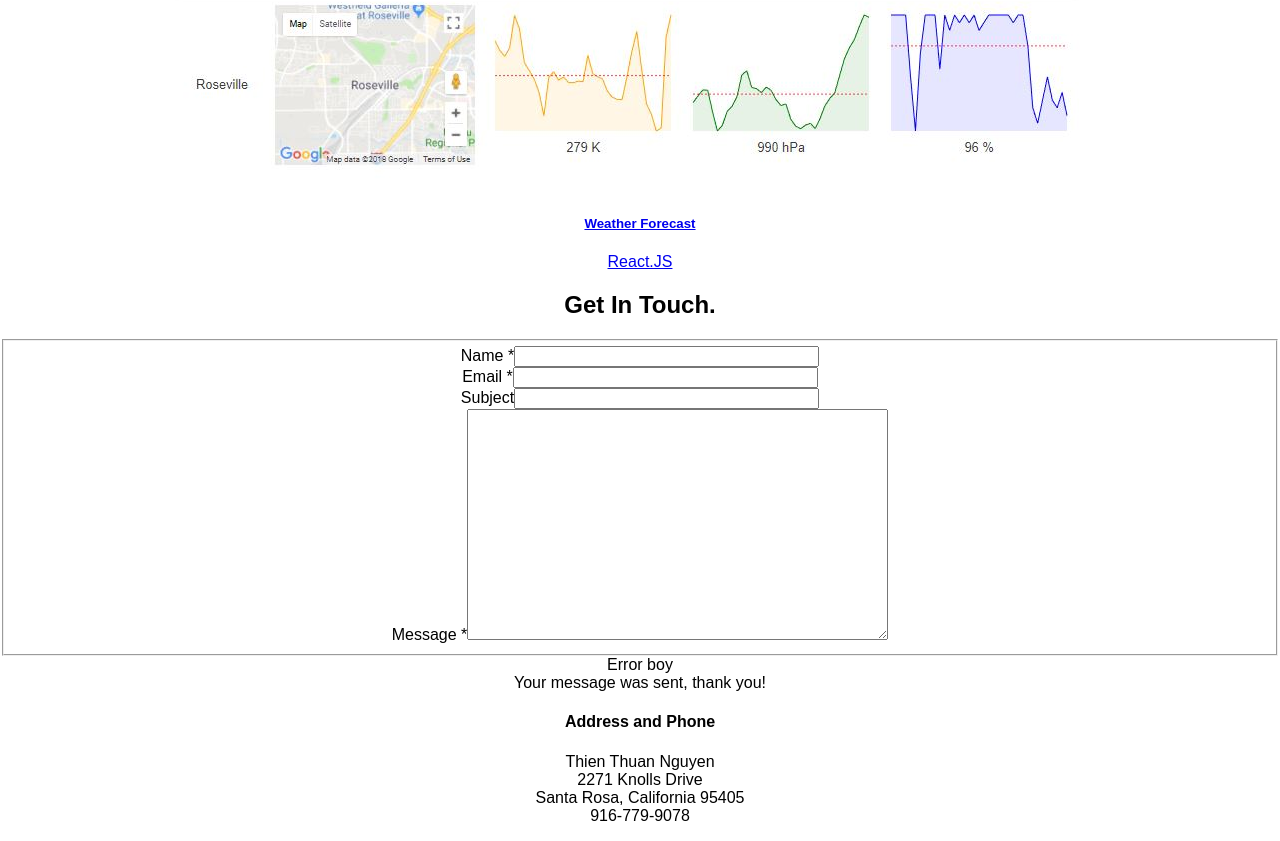
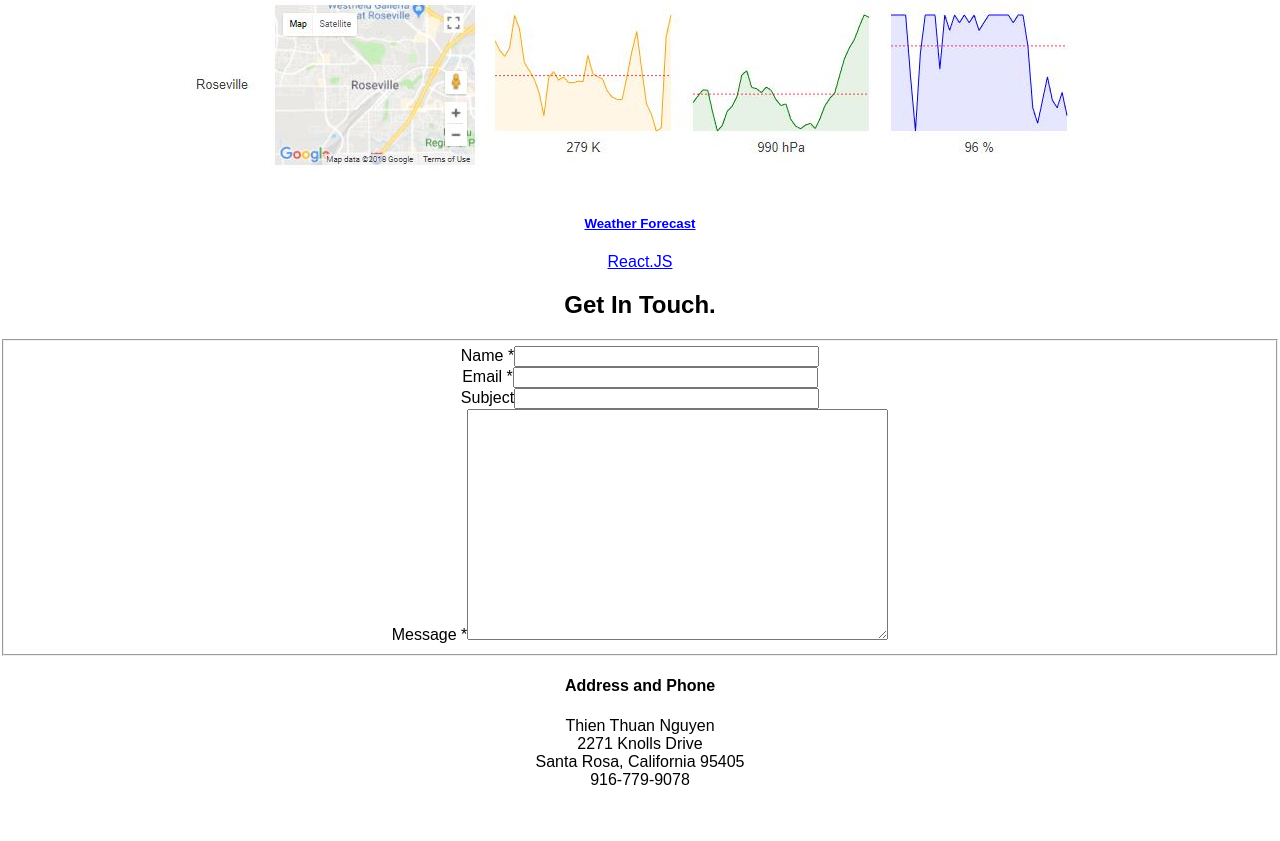
Before and after one commit to danthingu/my-site, a React (Create React App) app: page / in a window 1280 px wide. Shown: the part 4852-5693 px from the top of the page. After the commit the page ends 5657 px from the top, so only its background shows below. Built offline with nearby package versions, Linux system fonts and the light colour scheme; the HTML template or start-up script is replaced by a standard one.

Commit message:
remove unused thing in contact for now

```diff
--- a/src/Components/Contact.js
+++ b/src/Components/Contact.js
@@ -114,16 +114,11 @@
                     </fieldset>
                     </form>
 
-            <div id="message-warning"> Error boy</div>
-                    <div id="message-success">
-                    <i className="fa fa-check"></i>Your message was sent, thank you!<br />
-                    </div>
             </div>
 
 
             <aside className="four columns footer-widgets">
                 <div className="widget widget_contact">
-
                         <h4>Address and Phone</h4>
                         <p className="address">
                             {name}<br />
```
